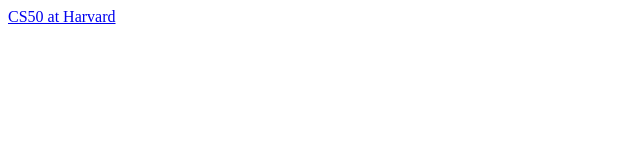
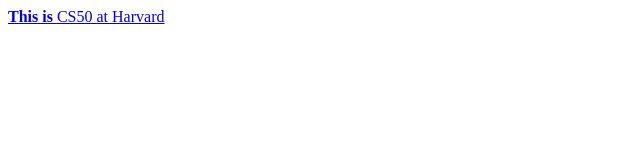
Before and after one commit to staskopernik/htmldz2, a plain HTML site: page index.html in a window 1280 px wide. Shown: the full height of the page, 0-640 px from the left. Drawn offline with Linux system fonts and the light colour scheme.

Commit message:
added tag <b>

```diff
--- a/index.html
+++ b/index.html
@@ -5,7 +5,7 @@
     <title>htmldz2</title>
 </head>
 <body>
-    <a href="https://cs50.harvard.edu/">CS50 at Harvard</a>
+    <a href="https://cs50.harvard.edu/"><b>This is </b>CS50 at Harvard</a>
 
 </body>
 </html>
```
